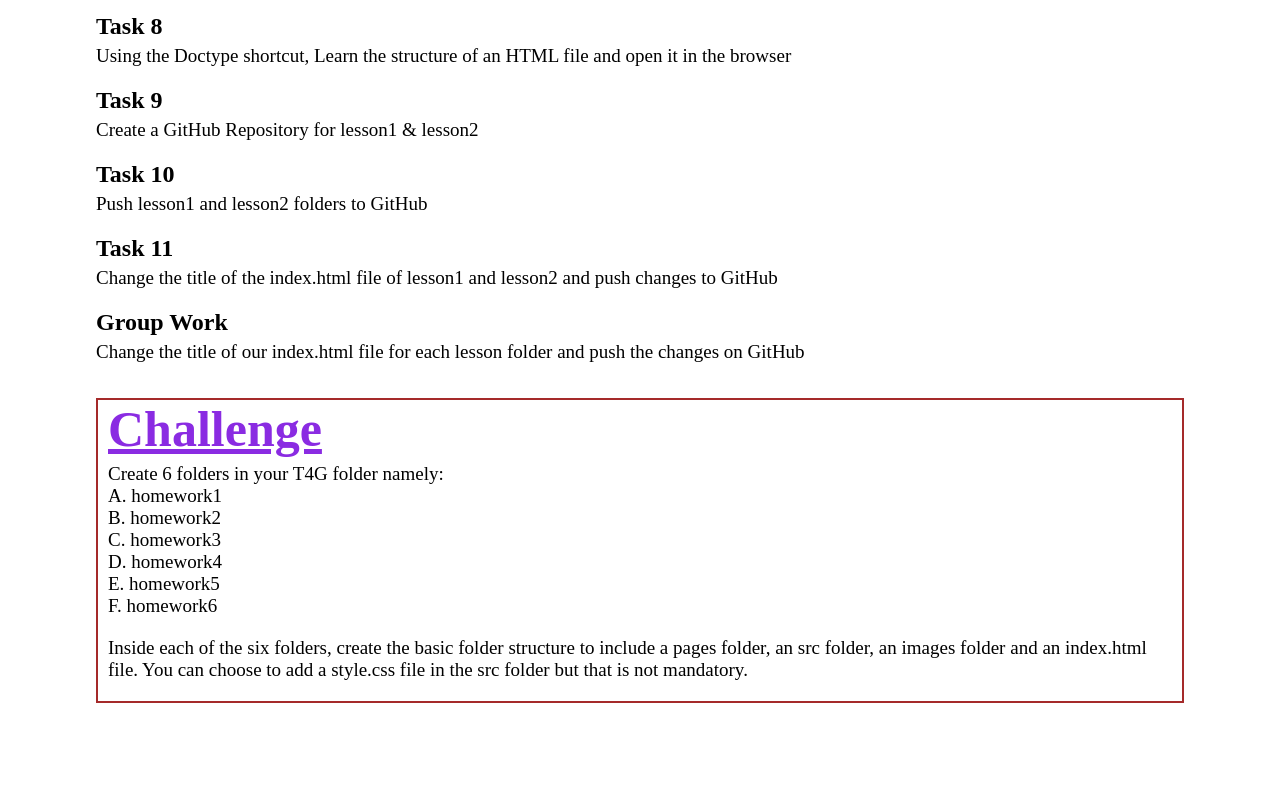
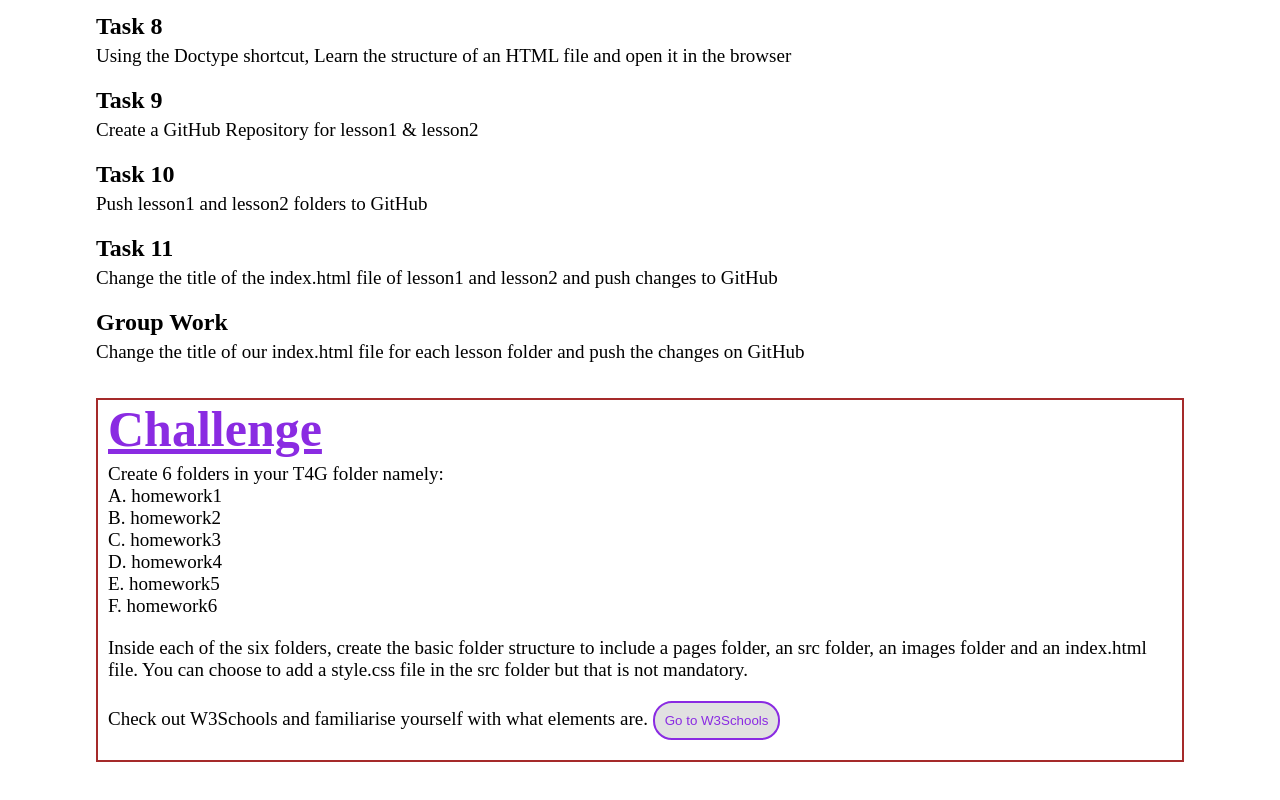
Before and after one commit to ElpeAJ/T4G_Intro_to_Web_Development, a plain HTML site: page index.html in a window 1280 px wide. Shown: the part 614-1414 px from the top of the page. Before the commit the page ends 1357 px from the top, so only its background shows below. Drawn offline with Linux system fonts and the light colour scheme.

Commit message:
Added a research paragraph with a button and link

```diff
--- a/index.html
+++ b/index.html
@@ -47,6 +47,7 @@
             a pages folder, an src folder, an images folder and an index.html file.
             You can choose to add a style.css file in the src folder but that is not mandatory.
         </p>
+        <p>Check out W3Schools and familiarise yourself with what elements are. <button><a target="_blank" href="https://www.w3schools.com/html/">Go to W3Schools</a></a></button></p>
       </div>
     </div>
     <!-- <script>
--- a/src/style.css
+++ b/src/style.css
@@ -42,3 +42,15 @@
     color: red;
     font-size: 30px;
   }
+
+  #challenge p button a{
+    text-decoration: none;
+    color: blueviolet;
+  }
+
+  #challenge p button {
+    border-radius: 19px;
+    border: 2px solid blueviolet;
+    padding: 10px;
+    background-color: #e1e1e1;
+  }
```
